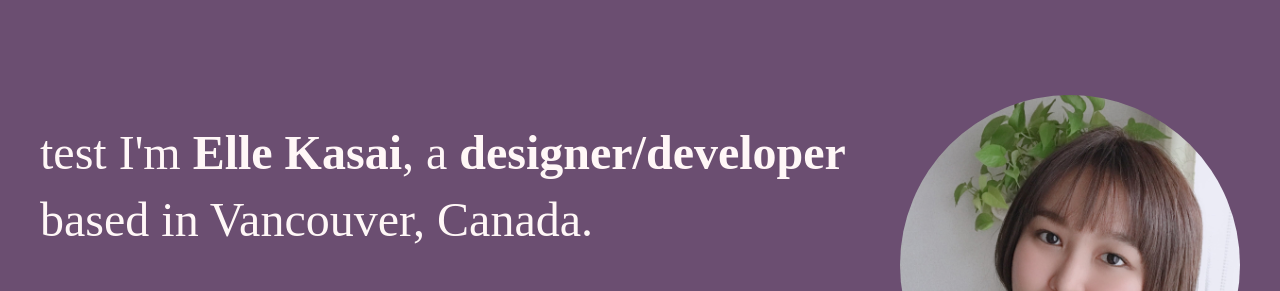
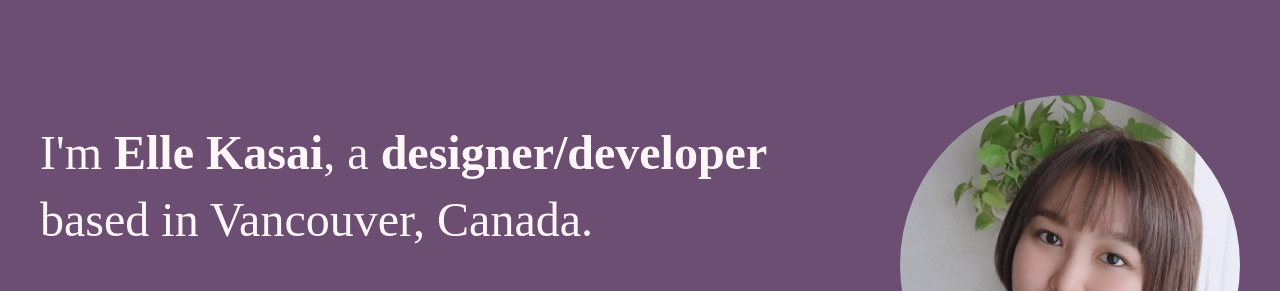
Before and after one commit to daikon4651/block-coding, a website built with webpack: page src/ejs/index.ejs in a window 1280 px wide. Shown: the part 65-356 px from the top of the page. Built offline with nearby package versions, Linux system fonts and the light colour scheme; a web font is replaced by a local one.

Commit message:
テスト

```diff
--- a/src/ejs/index.ejs
+++ b/src/ejs/index.ejs
@@ -14,7 +14,7 @@
     <div class="primaryHero__inner l-lg-container">
 
       <div class="primaryHero__content">
-        <h1 class="primaryHero__heading">test I'm <strong>Elle Kasai</strong>, a <strong>designer/developer</strong> based in Vancouver, Canada.</h1>
+        <h1 class="primaryHero__heading">I'm <strong>Elle Kasai</strong>, a <strong>designer/developer</strong> based in Vancouver, Canada.</h1>
 
         <p class="primaryHero__text">このポートフォリオサイトのコードは<a class="primaryHero__textLink" href="#" target="_blank" target="_blank">こちら</a>にまとまっています｡<br class="u-lg-show">
         お問い合わせは<a class="primaryHero__textLink" id="contact-link" href="#contact" aria-labelledby="contact contact-link">コンタクトフォーム</a>からどうぞ。</p>
```
